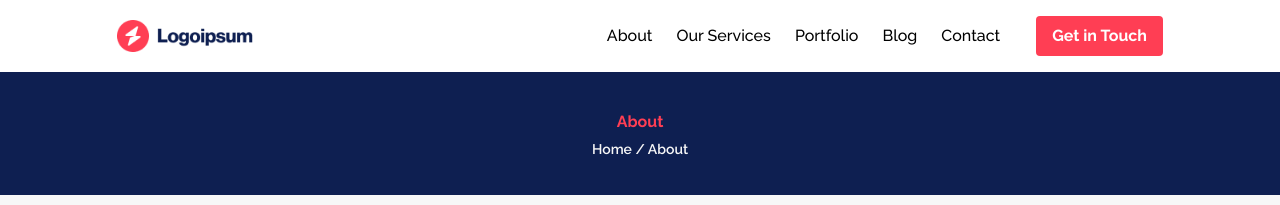
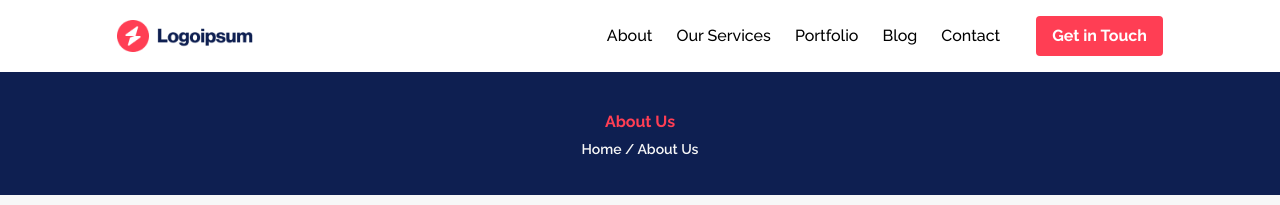
Before and after one commit to ignasiusadhitia/kelompok-1b, a React (Vite) app: page /about in a window 1280 px wide. Shown: the top 205 px of the page. Built offline with nearby package versions, Linux system fonts and the light colour scheme.

Commit message:
feat(banner section): add config props on banner section

```diff
--- a/src/components/BannerSection.jsx
+++ b/src/components/BannerSection.jsx
@@ -1,14 +1,14 @@
 import React from "react";
 import Typography from "../components/Typography";
 
-export default function BannerSection() {
+export default function BannerSection({title, breadCrumb}) {
   return (
       <div className="bg-dark-blue-100 flex flex-col align-middle py-10">
       <Typography variant="strong" color="text-peach-red-100" className="flex text-4xl justify-center mb-1">
-        About
+        {title}
       </Typography>
       <Typography variant="pretext" color="text-off-white" className="flex justify-center text-sm mt-2">
-        Home / About
+        {breadCrumb}
       </Typography>
     </div>
   );
--- a/src/pages/About.jsx
+++ b/src/pages/About.jsx
@@ -6,7 +6,7 @@ import TeamCard from "../components/TeamCard";
 const About = () => {
   return (
     <>
-      <BannerSection />
+      <BannerSection title={"About Us"} breadCrumb={"Home / About Us"} />
       <AboutUsSection />
       <TeamCard/>
     </>
```
